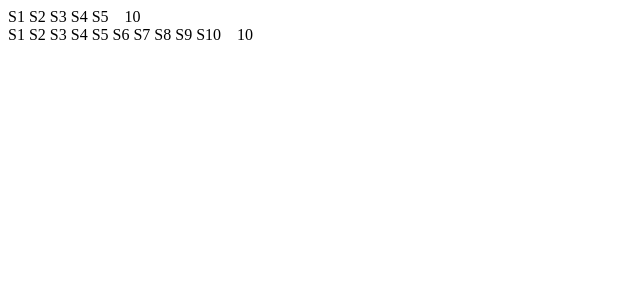
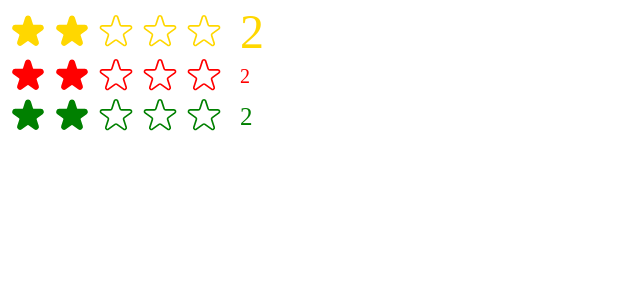
Before and after one commit to AhmedSoliman00/popcorn, a React (Create React App) app: page / in a window 1280 px wide. Shown: the top 300 px of the page, without its empty margins (0-640 px from the left). Built offline with nearby package versions, Linux system fonts and the light colour scheme.

Commit message:
finished star component

```diff
--- a/src/StarRating.js
+++ b/src/StarRating.js
@@ -1,4 +1,4 @@
-import React from "react";
+import React, { useState } from "react";
 
 const containerStyle = {
   display: "flex",
@@ -12,22 +12,81 @@ const starContainerStyle = {
   gap: "4px",
 };
 
-const textStyle = {
-  lineHeight: "1",
-  margin: "0",
-};
+const StarRating = ({ maxRating = 5, color = "#FFD700", size = 48 ,className = ""}) => {
+  // the defualt prop is 5
+  const [rating, setRating] = useState(2);
+  const [tempRating, setTempRating] = useState(0);
 
-const StarRating = ({ maxRating = 5 }) => { // the defualt prop is 5
+  const textStyle = {
+    lineHeight: "1",
+    margin: "0",
+    color,
+    fontSize: `${size}px`,
+  };
   return (
-    <div style={containerStyle}>
+    <div style={containerStyle} className={className}>
       <div style={starContainerStyle}>
         {Array.from({ length: maxRating }, (_, i) => (
-          <span>S{i + 1}</span>
+          <Star
+            key={i}
+            hoverIn={() => setTempRating(i + 1)}
+            hoverOut={() => setTempRating(0)}
+            onClick={() => {
+              setRating(i + 1);
+            }}
+            full={tempRating ? tempRating >= i + 1 : rating >= i + 1}
+            color={color}
+            size={size}
+          />
         ))}
       </div>
-      <p style={textStyle}>10</p>
+      <p style={textStyle}>{tempRating || rating || ""}</p>
     </div>
   );
 };
 
+const startStyle = {
+  width: "40px",
+  height: "40px",
+  display: "block",
+  cursor: "pointer",
+};
+
+function Star({ onClick, full, hoverIn, hoverOut,color,size }) {
+  return (
+    <span
+      role="button"
+      style={startStyle}
+      onClick={onClick}
+      onMouseEnter={hoverIn}
+      onMouseLeave={hoverOut}
+    >
+      {full ? (
+        <svg
+          xmlns="http://www.w3.org/2000/svg"
+          viewBox="0 0 20 20"
+          fill={color}
+          stroke={color}
+        >
+          <path d="M9.049 2.927c.3-.921 1.603-.921 1.902 0l1.07 3.292a1 1 0 00.95.69h3.462c.969 0 1.371 1.24.588 1.81l-2.8 2.034a1 1 0 00-.364 1.118l1.07 3.292c.3.921-.755 1.688-1.54 1.118l-2.8-2.034a1 1 0 00-1.175 0l-2.8 2.034c-.784.57-1.838-.197-1.539-1.118l1.07-3.292a1 1 0 00-.364-1.118L2.98 8.72c-.783-.57-.38-1.81.588-1.81h3.461a1 1 0 00.951-.69l1.07-3.292z" />
+        </svg>
+      ) : (
+        <svg
+          xmlns="http://www.w3.org/2000/svg"
+          fill="none"
+          viewBox="0 0 24 24"
+          stroke={color}
+        >
+          <path
+            strokeLinecap="round"
+            strokeLinejoin="round"
+            strokeWidth="{2}"
+            d="M11.049 2.927c.3-.921 1.603-.921 1.902 0l1.519 4.674a1 1 0 00.95.69h4.915c.969 0 1.371 1.24.588 1.81l-3.976 2.888a1 1 0 00-.363 1.118l1.518 4.674c.3.922-.755 1.688-1.538 1.118l-3.976-2.888a1 1 0 00-1.176 0l-3.976 2.888c-.783.57-1.838-.197-1.538-1.118l1.518-4.674a1 1 0 00-.363-1.118l-3.976-2.888c-.784-.57-.38-1.81.588-1.81h4.914a1 1 0 00.951-.69l1.519-4.674z"
+          />
+        </svg>
+      )}
+    </span>
+  );
+}
+
 export default StarRating;
--- a/src/index.css
+++ b/src/index.css
@@ -309,6 +309,7 @@ body {
 
 .btn-add:hover {
   background-color: var(--color-primary-light);
+
 }
 
 .seconds {
@@ -341,6 +342,8 @@ body {
   display: flex;
   align-items: center;
   justify-content: center;
+
+
 }
 
 /*
--- a/src/index.js
+++ b/src/index.js
@@ -9,7 +9,9 @@ root.render(
   <React.StrictMode>
     {/* <App /> */}
     <StarRating maxRating = {5} />
-    <StarRating maxRating = {10} />
+    <StarRating maxRating = {5} color='red' size={20} />
+    <StarRating maxRating = {5} color='green' size={25} className={"test"} />
+
   </React.StrictMode>
 );
 
```
